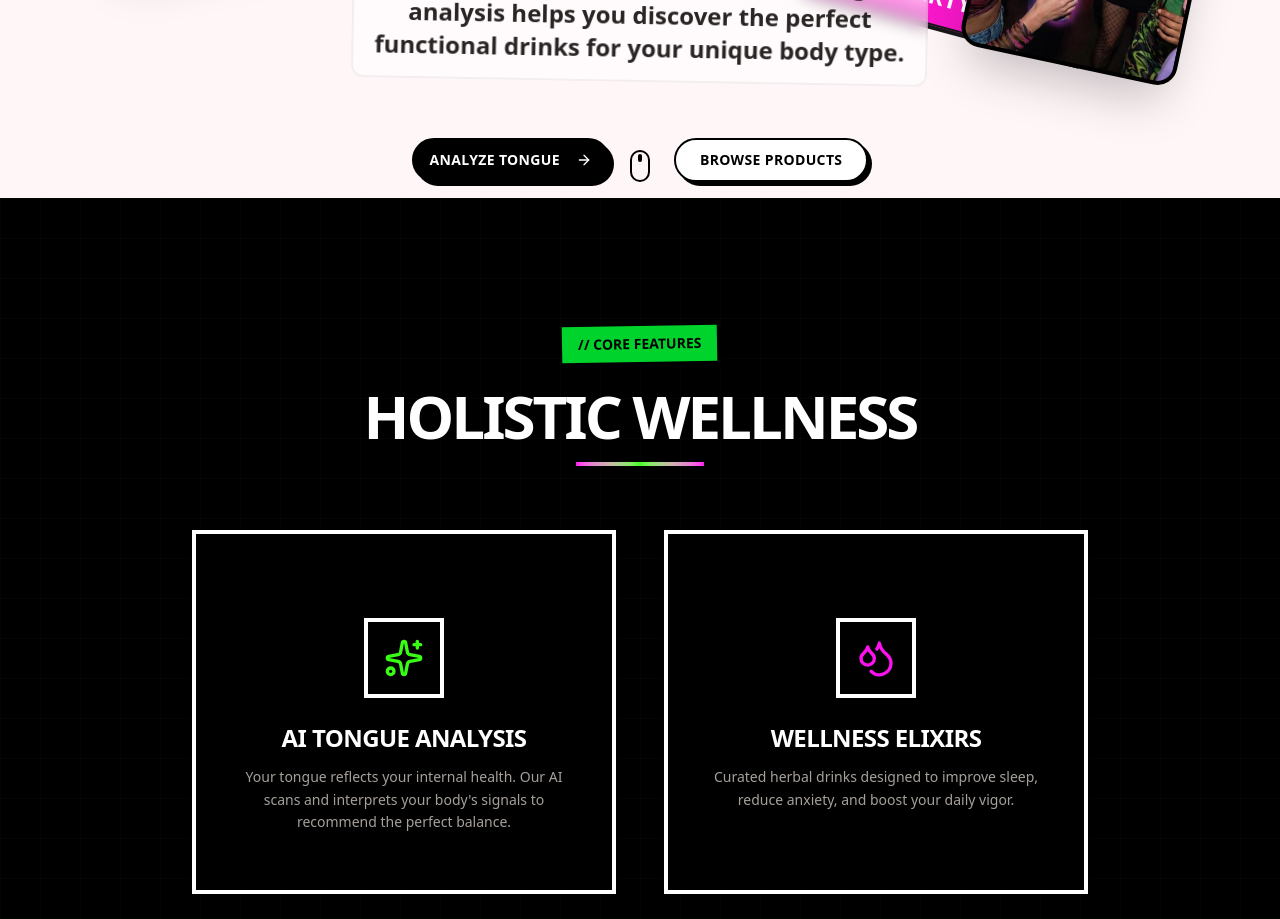
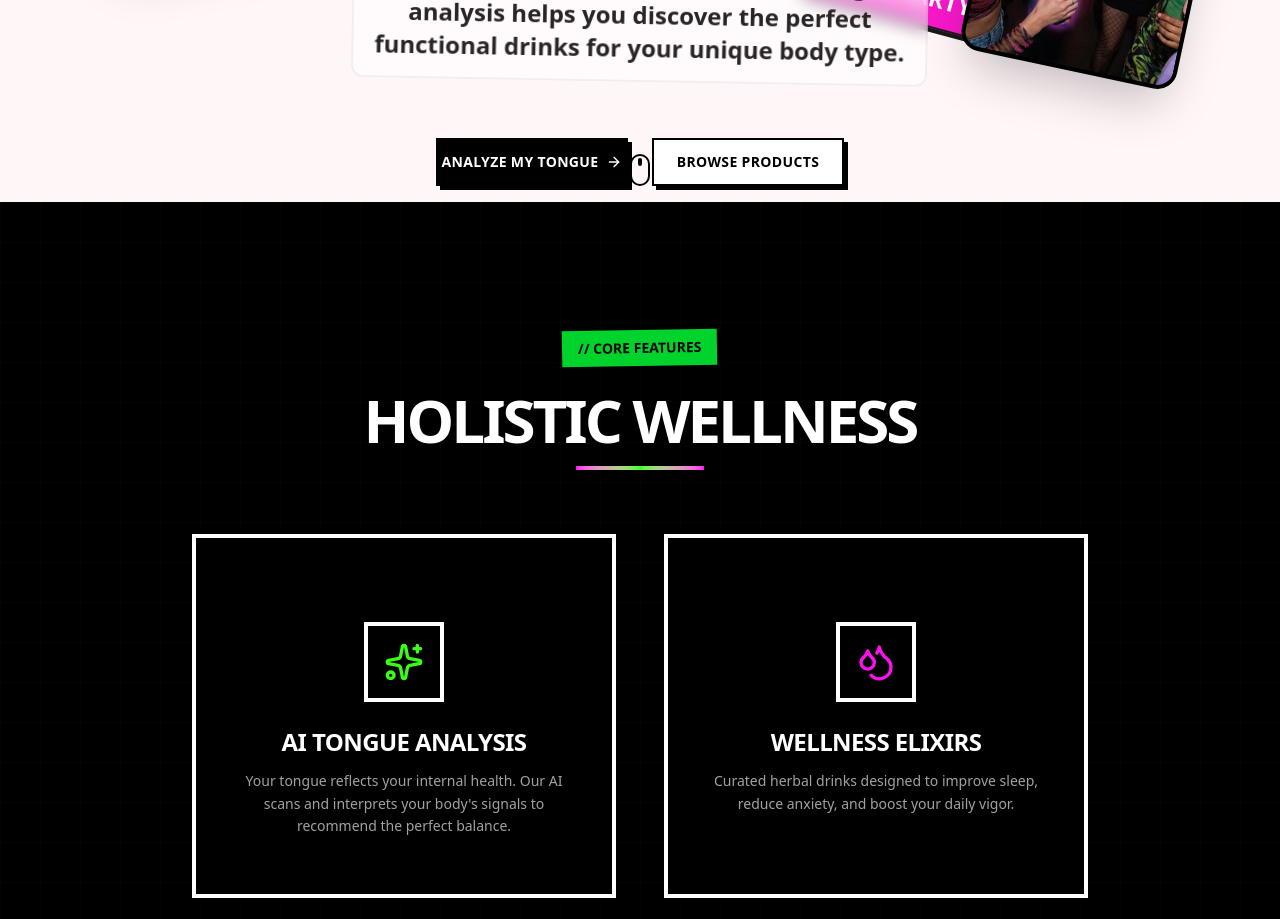
Before and after one commit to jbxjbx/Nourish-Select, a Next.js app: page / in a window 1280 px wide. Shown: the part 780-1699 px from the top of the page. Built offline with nearby package versions, Linux system fonts and the light colour scheme; no server answers; a web font is replaced by a local one.

Commit message:
Fix: Hero buttons - square corners, equal width, translations
- Changed rounded-full to rounded-none (punk design language)
- Fixed width w-48 for both buttons (symmetric layout)
- Added translation support for Analyze button (cta_scan)
- Reduced gap between buttons from gap-16 to gap-6

```diff
--- a/src/components/home/HeroSection.tsx
+++ b/src/components/home/HeroSection.tsx
@@ -123,17 +123,17 @@ export function HeroSection() {
                         {t('hero.subtitle')}
                     </p>
 
-                    <div className="flex flex-col sm:flex-row gap-16 justify-center items-center py-4 relative z-20">
+                    <div className="flex flex-col sm:flex-row gap-6 justify-center items-center py-4 relative z-20">
                         <div className="relative group transition-all duration-300 hover:z-50">
-                            <Button asChild size="default" className="h-11 px-6 text-sm shadow-stark hover:shadow-stark-hover hover:-translate-y-1 transition-all border-2 border-black bg-black text-white hover:bg-stone-900 rounded-full">
-                                <Link href="/analysis">
-                                    Analyze Tongue <ArrowRight className="ml-2 w-4 h-4" />
+                            <Button asChild size="default" className="h-12 w-48 text-sm font-bold uppercase tracking-wide shadow-stark hover:shadow-stark-hover hover:-translate-y-1 transition-all border-2 border-black bg-black text-white hover:bg-stone-900 rounded-none">
+                                <Link href="/analysis" className="flex items-center justify-center gap-2">
+                                    {t('hero.cta_scan')} <ArrowRight className="w-4 h-4" />
                                 </Link>
                             </Button>
                         </div>
                         <div className="relative group transition-all duration-300 hover:z-50">
-                            <Button asChild size="default" variant="outline" className="h-11 px-6 text-sm shadow-stark hover:shadow-stark-hover hover:-translate-y-1 transition-all bg-white text-black border-2 border-black hover:bg-primary hover:text-black rounded-full">
-                                <Link href="/shop/drinks">
+                            <Button asChild size="default" variant="outline" className="h-12 w-48 text-sm font-bold uppercase tracking-wide shadow-stark hover:shadow-stark-hover hover:-translate-y-1 transition-all bg-white text-black border-2 border-black hover:bg-primary hover:text-black rounded-none">
+                                <Link href="/shop/drinks" className="flex items-center justify-center">
                                     {t('hero.cta_shop')}
                                 </Link>
                             </Button>
```
